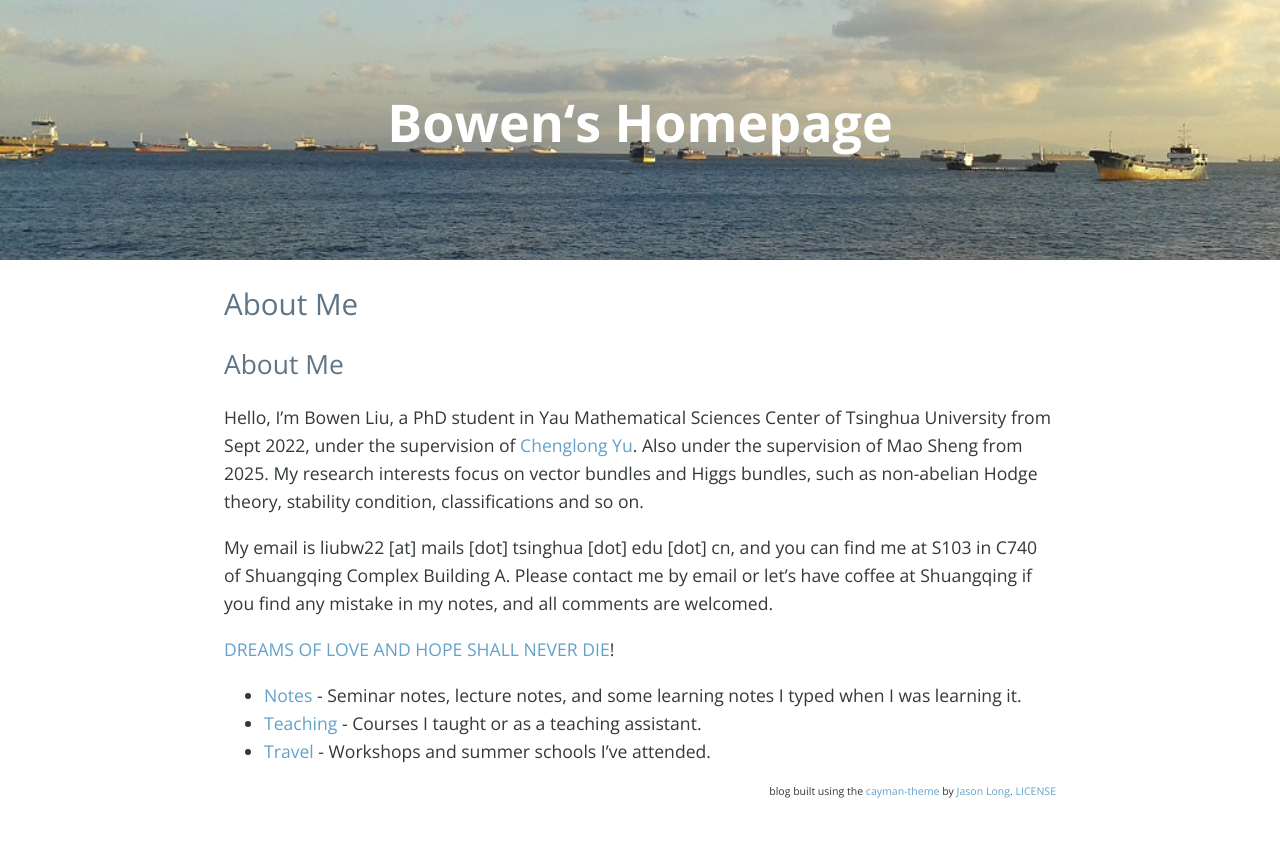
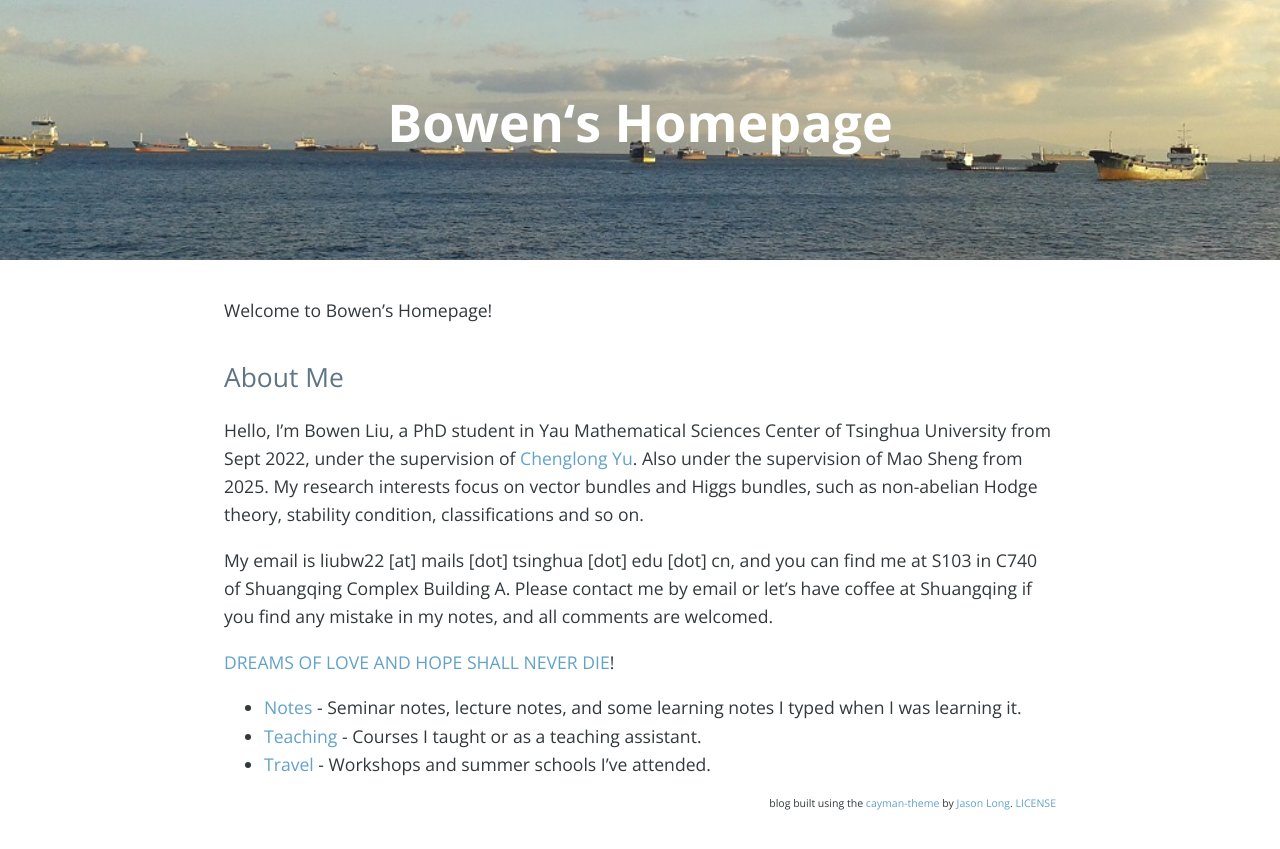
Before and after one commit to bowenl-math/bowenl-math.github.io, a Jekyll site: the page built from index.md, in a window 1280 px wide. Shown: the top 849 px of the page. Built offline with Jekyll 4.4.1, drawn with Linux system fonts in a browser that asks for light colours; nearby versions of some CDN libraries; our own code applies the rules of GitHub Pages for plain Markdown files; the list of posts is cut into pages by our own code; comment, search, counter and statistics services are not loaded.

Commit message:
Update index.md

```diff
--- a/index.md
+++ b/index.md
@@ -1,3 +1,5 @@
+Welcome to Bowen's Homepage!
+
 ## About Me
 
 Hello, I'm Bowen Liu, a PhD student in Yau Mathematical Sciences Center of Tsinghua University from Sept 2022, under the supervision of [Chenglong Yu](https://chenglongyu.github.io/). Also under the supervision of Mao Sheng from 2025. My research interests focus on vector bundles and Higgs bundles, such as non-abelian Hodge theory, stability condition, classifications and so on.
```
